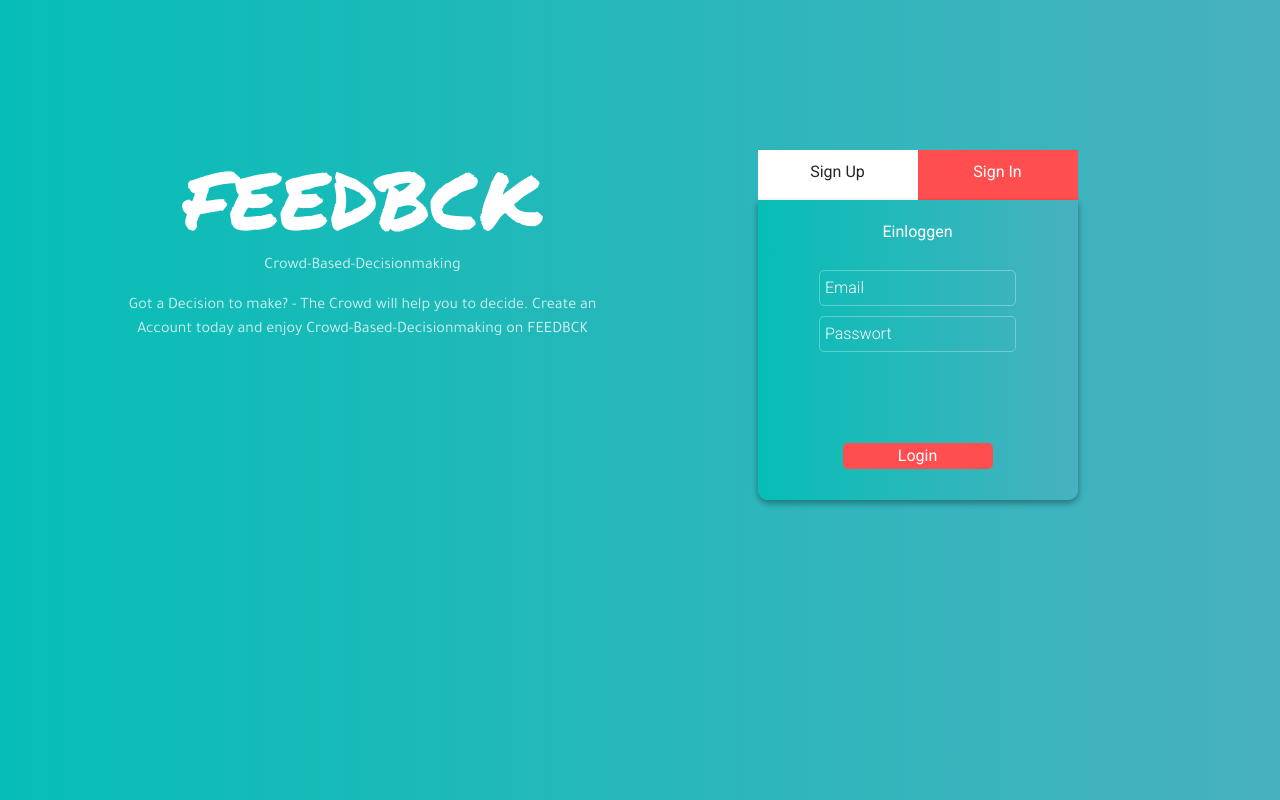
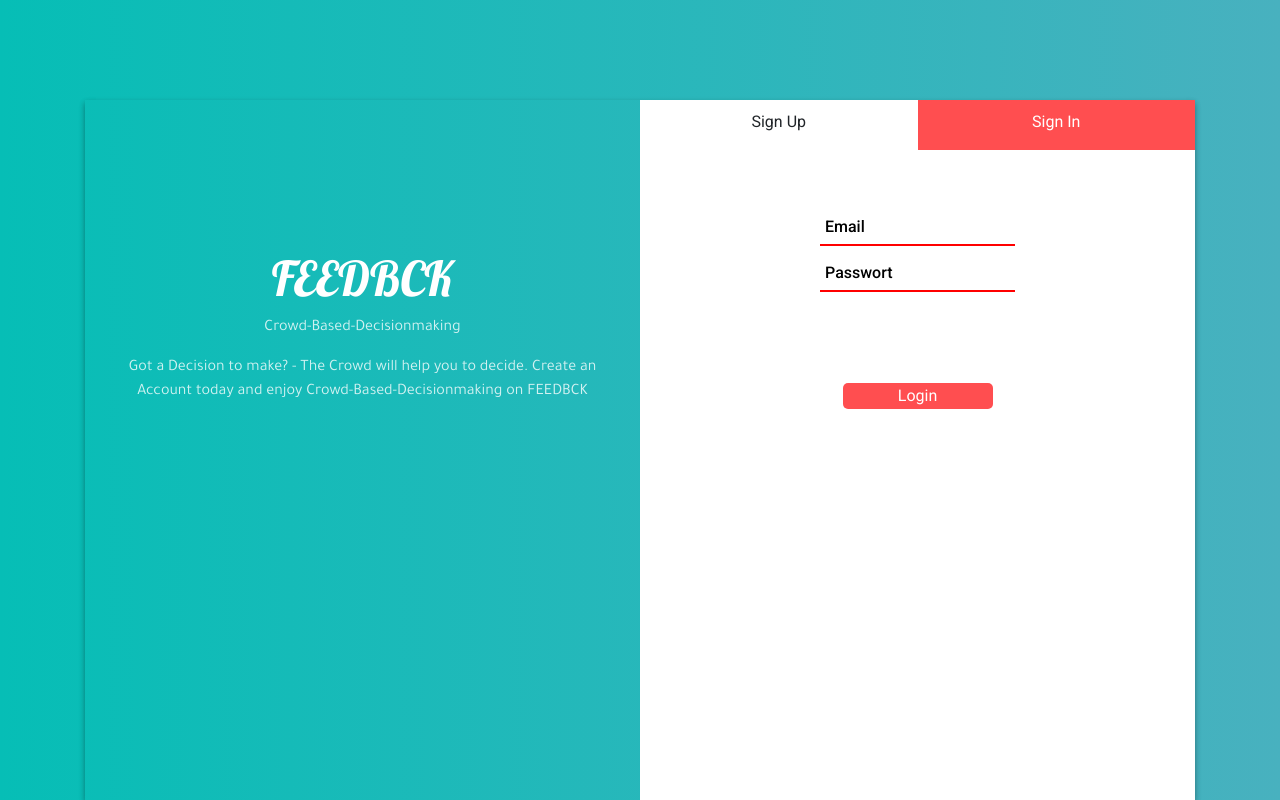
Before and after one commit to Krelleum/heruko-deploy, a React (Create React App) app in the folder client/: page / in a window 1280 px wide. Both pictures are taken after a click on the element "Login". Shown: the top 800 px of the page. Built offline with nearby package versions, Linux system fonts and the light colour scheme; no server answers.

Commit message:
login form formatting

```diff
--- a/client/src/components/loggedout/loggedout.css
+++ b/client/src/components/loggedout/loggedout.css
@@ -1,19 +1,37 @@
+
+.loggedoutwrapper{
+    box-shadow: var(--shadow1);
+    margin-top: 100px;
+    padding: 0px;
+    margin-left: auto;
+    margin-right: auto;
+    height: 700px;
+}
+
 
 .loggedoutheading {
     float: left;
-    height: 300px;
-    margin-top: 150px;
+    height: 700px;
+
+    background-size: cover;
+    background-position: center;
+
+
 }
+
+
+
 .loggedoutlogin{
     display: inline-block;
-    margin-top: 150px;
+    padding: 0px;
 
 }
 
 .loggedoutheading h3{
     color: white;
-    font-family: Permanent Marker;
-    font-size: 5rem;
+    font-family: Lobster;
+    font-size: 3rem;
+    margin-top: 150px;
 }
 .loggedoutheading p{
     color: rgba(255,255,255, 0.8);
@@ -47,22 +65,25 @@
 }
 
 .signinput {
+    margin-left: auto;
+    margin-right: auto;
 
+    display: block;
     /* box-shadow: inset 0 3px 6px rgba(0,0,0,0.16), inset 0 3px 6px rgba(0,0,0,0.23); */
-    color: white;
-    border: 1px solid rgba(255,255,255, 0.3);
-    border-left: 1px solid rgba(255,255,255, 0.3);
-    background: transparent;
+    color: black;
+    border-bottom: 2px solid red;
+    background: white;
     font-weight: 500;
     font-size: 1rem;
     padding: 5px;
     margin-top: 10px;
-    border-radius: 5px;
+    border-radius: 0px;
+
 }
 
 .signinput::placeholder{
-    color: white;
-    font-weight: 300;
+    color: black;
+    font-weight: 500;
 }
 
 
--- a/client/src/components/loggedout/loggedout.js
+++ b/client/src/components/loggedout/loggedout.js
@@ -48,6 +48,7 @@ render(){
     return(
         <div>
             <div className='container'>
+            <div className='col-md-12 loggedoutwrapper'>
             <div className='col-md-6 loggedoutheading'>
                 <h3>FEEDBCK</h3>
                 <p>Crowd-Based-Decisionmaking</p>
@@ -60,7 +61,7 @@ render(){
 
 
 
-            <div className='col-md-8 loggedout'>
+            <div className='loggedout'>
                 <div className='loggedoutbuttons'>
                     <div className='loggoutbuttonsignup' onClick={this.changeSignUp.bind(this)}>
                         <p>Sign Up</p>
@@ -76,7 +77,7 @@ render(){
 
             </div>
                 </div>
-
+                </div>
         </div>
         </div>
     )
--- a/client/src/components/signin/signin.css
+++ b/client/src/components/signin/signin.css
@@ -1,9 +1,9 @@
 .signinwrapper{
     display: inline-block;
-    background: var(--bluegradient);
-    height: 300px;
-    border-radius: 0px 0px 10px 10px;
-    box-shadow: var(--shadow1);
+    background: white;
+    height: 650px;
+
+
 }
 
 .signinheading{
--- a/client/src/components/signup/signup.css
+++ b/client/src/components/signup/signup.css
@@ -1,8 +1,8 @@
 .signupwrapper{
     display: inline-block;
     background:white;
-    height: 300px;
-    border-radius: 0px 0px 10px 10px;
+    height: 650px;
+
 
 }
 
@@ -11,5 +11,5 @@
 }
 
 .signup input{
-   background: #d4d4d4;
+  color: black;
 }
```
